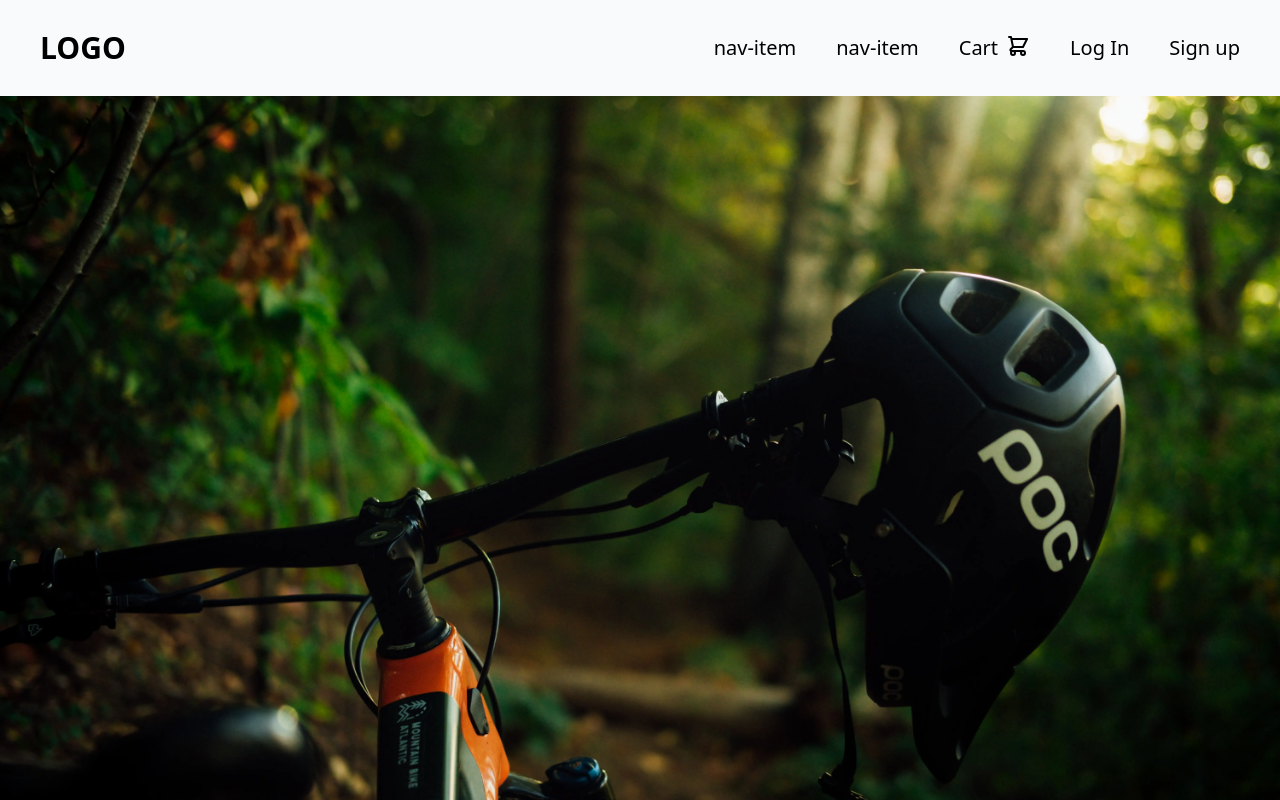
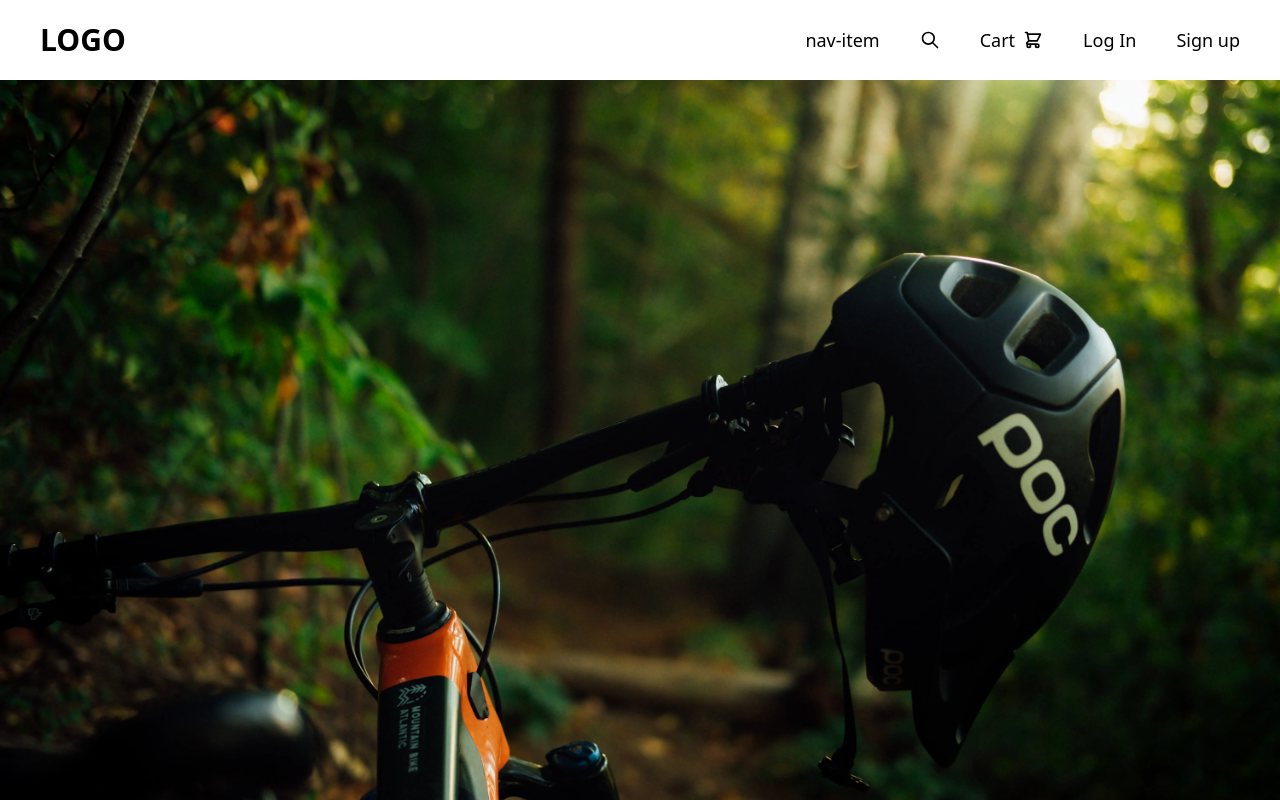
Before and after one commit to EljoPleqi/banditTrail, a React (Create React App) app in the folder client/: page / in a window 1280 px wide. Shown: the top 800 px of the page. Built offline with nearby package versions, Linux system fonts and the light colour scheme; no server answers.

Commit message:
Made the foundations for the cart component and did some outline for cart page, added icons and updated the navigation

```diff
--- a/client/src/App.js
+++ b/client/src/App.js
@@ -6,6 +6,7 @@ import Header from './components/Header';
 import F404 from './components/F404';
 import LogIn from './pages/LogIn';
 import ProductPage from './pages/ProductPage';
+import CartPage from './pages/CartPage';
 function App() {
   return (
     <>
@@ -15,6 +16,7 @@ function App() {
           <Route path="/signup" element={<SignUp />} />
           <Route path="/login" element={<LogIn />} />
           <Route path="/product-overview" element={<ProductPage />} />
+          <Route path="/cart" element={<CartPage />}></Route>
           <Route path="/" element={<Home />} />
           <Route path="*" element={F404} />
         </Routes>
--- a/client/src/components/Header.js
+++ b/client/src/components/Header.js
@@ -1,30 +1,34 @@
 import React from 'react';
-import { ShoppingCartIcon } from '@heroicons/react/outline';
-import { Link, Router } from 'react-router-dom';
+import { ShoppingCartIcon, SearchIcon } from '@heroicons/react/outline';
+import { Link } from 'react-router-dom';
 
 const Header = () => {
   return (
-    <div className="Header-container flex shadow-md	 items-center bg-slate-50 h-24 px-5 justify-between">
+    <div className="flex items-center bg-white h-20 px-5 justify-between">
       <div className="px-5 logo text-3xl font-bold">
         <Link to="/">LOGO</Link>
       </div>
-      <div className="navigation flex  ">
-        <ul className="flex ">
-          <li className="px-5 text-xl text-333 hover:text-orange-500 active:text-green-600 cursor-pointer">
+      <div className="navigation flex ">
+        <ul className="flex items-center ">
+          <li className="px-5 text-lg text-333 hover:text-orange-500 active:text-green-600 cursor-pointer">
             nav-item
           </li>
-          <li className="px-5 text-xl text-333 hover:text-orange-500 active:text-green-600 cursor-pointer">
-            nav-item
+          <li className="px-5 text-lg text-333 hover:text-orange-500 active:text-green-600 cursor-pointer">
+            <SearchIcon className="w-5 h-5" />
           </li>
-          <li className="px-5 text-xl text-333 hover:text-orange-500 active:text-green-600 cursor-pointer flex gap-2">
-            Cart <ShoppingCartIcon className="w-6 h-6" />
+          <li className="px-5 text-lg text-333 hover:text-orange-500 active:text-green-600 cursor-pointer ">
+            <Link to="/cart" className="flex items-center gap-2">
+              Cart <ShoppingCartIcon className="w-5 h-5" />
+            </Link>
           </li>
-          <li className="px-5 text-xl text-333 hover:text-orange-500 active:text-green-600 cursor-pointer">
-            <Link to="/Login">Log In</Link>
-          </li>
-          <li className="px-5 text-xl text-333 hover:text-orange-500 active:text-green-600 cursor-pointer">
-            <Link to="signup">Sign up</Link>
-          </li>
+          <div className="flex gap-0">
+            <li className="px-5 text-lg text-333 hover:text-orange-500 active:text-green-600 cursor-pointer">
+              <Link to="/Login">Log In</Link>
+            </li>
+            <li className="px-5 text-lg text-333 hover:text-orange-500 active:text-green-600 cursor-pointer">
+              <Link to="signup">Sign up</Link>
+            </li>
+          </div>
         </ul>
       </div>
     </div>
--- /dev/null
+++ b/client/src/pages/CartPage.js
@@ -0,0 +1,57 @@
+import React, { useState } from 'react';
+import img from '../img/miguel-mendes-EvrfZ9bAtY4-unsplash.jpg';
+import productImg from '../img/full_2022_spectral-cf-9_3190_gr-gr_P5.png';
+import AddToCardButton from '../components/cart/AddToCardButton';
+
+const CartPage = () => {
+  const [quantity, setQuantity] = useState(1);
+
+  const reduce = () => {
+    setQuantity((prevQuantity) => prevQuantity - 1);
+  };
+  const increase = () => {
+    setQuantity((prevQuantity) => prevQuantity + 1);
+  };
+  return (
+    <div className="grid grid-cols-cart">
+      <div className="flex flex-col items-center mt-6 gap-8">
+        <div className="flex items-center gap-12 bg-gray-200 h-40 w-[48rem] rounded-lg">
+          <img src={productImg} alt="" className="h-24 pl-6" />
+          <h2>Product titles</h2>
+          <p>Short description</p>
+          <div className="flex flex-col items-center justify-center">
+            <h5>Quantity</h5>
+            <div className="flex gap-2 items-center">
+              <p className="cursor-pointer" onClick={reduce}>
+                -
+              </p>
+              <p className="bg-white px-3 py-1">{quantity}</p>
+              <p className="cursor-pointer" onClick={increase}>
+                +
+              </p>
+            </div>
+          </div>
+          <h3>Price</h3>
+        </div>
+      </div>
+      <div
+        className="h-screen bg-cover text-white flex flex-col justify-end items-center"
+        style={{ backgroundImage: `url(${img})` }}
+      >
+        <div className="mb-16 flex flex-col items-center  p-12">
+          <h1 className="divide-solid divide-x-2 divide-gray-500">
+            Lorem Ispum
+          </h1>
+
+          <h3>PRICE</h3>
+          <AddToCardButton />
+          <a href="/Login" className="hover:text-orange-500">
+            <h2>Apply Promo Code</h2>
+          </a>
+        </div>
+      </div>
+    </div>
+  );
+};
+
+export default CartPage;
```
Also changed, not shown: client/src/components/cart/AddToCardButton.js (renamed from client/src/components/AddToCardButton.js), client/src/components/cart/CartFooter.js (added), client/src/components/cart/CartLogic.js (added), client/src/img/miguel-mendes-EvrfZ9bAtY4-unsplash.jpg (added).
